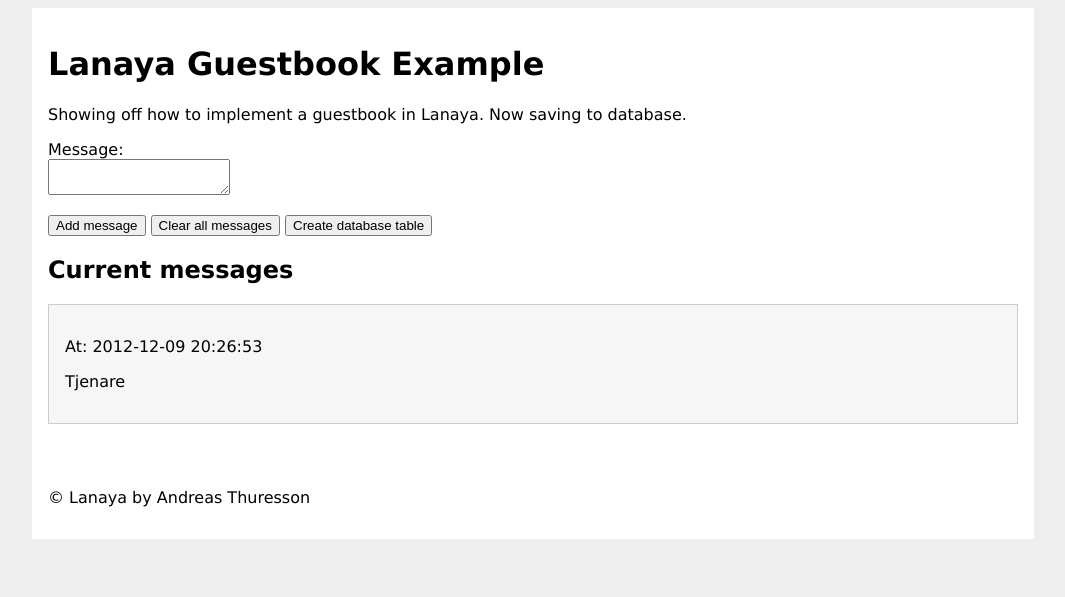
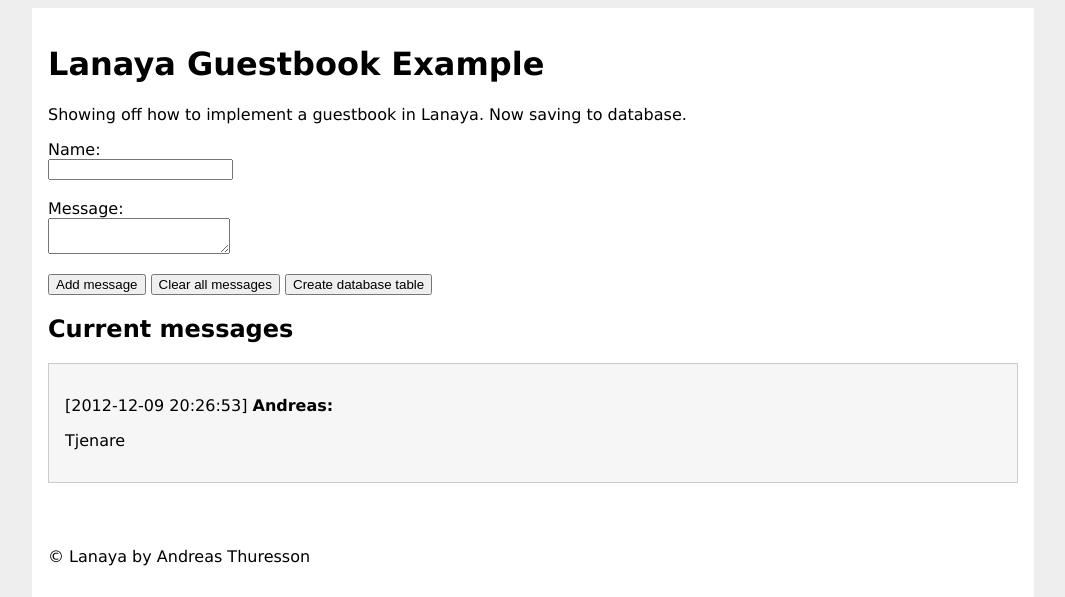
Before and after one commit to anthuz/lanaya_km3, a PHP site: a page that uses views/guestbook.php in a window 1280 px wide. Shown: the top 597 px of the page, without its empty margins (107-1172 px from the left). Run offline with PHP 8.4, Linux system fonts and the light colour scheme; data comes from the database, SQL or seed files in the repository; both versions use the stored data as it was after the commit.

Commit message:
name added

```diff
--- a/site/controllers/CCGuestbook/CCGuestbook.php
+++ b/site/controllers/CCGuestbook/CCGuestbook.php
@@ -21,7 +21,7 @@ class CCGuestbook extends CObject implements IController {
   	 * Implementing interface IController. All controllers must have an index action.
   	 */
   	public function Index() {
-  		$this->views->SetTitle('Lydia Guestbook Example');
+  		$this->views->SetTitle('Lanaya Guestbook Example');
     	$this->views->AddInclude(LANAYA_VIEWS_PATH . '/guestbook.php', array(
       		'entries'=>$this->guestbookModel->ReadAll(),
       		'form_action'=>$this->request->CreateUrl('guestbook/handler')
@@ -33,7 +33,7 @@ class CCGuestbook extends CObject implements IController {
   	 */
 	public function Handler() {
     	if(isset($_POST['doAdd'])) {
-      		$this->guestbookModel->Add(strip_tags($_POST['newEntry']));
+      		$this->guestbookModel->Add(strip_tags($_POST['name']), strip_tags($_POST['message']));
     	}
     	elseif(isset($_POST['doClear'])) {
       		$this->guestbookModel->DeleteAll();
--- a/site/models/CMGuestbook/CMGuestbook.php
+++ b/site/models/CMGuestbook/CMGuestbook.php
@@ -22,8 +22,8 @@ class CMGuestbook extends CObject implements IHasSQL {
   	 */
   	public static function SQL($key=null) {
     	$queries = array(
-      		'create table guestbook'  => "CREATE TABLE IF NOT EXISTS Guestbook (id INTEGER PRIMARY KEY, entry TEXT, created DATETIME default (datetime('now')));",
-      		'insert into guestbook'   => 'INSERT INTO Guestbook (entry) VALUES (?);',
+      		'create table guestbook'  => "CREATE TABLE IF NOT EXISTS Guestbook (id INTEGER PRIMARY KEY, name TEXT, entry TEXT, created DATETIME default (datetime('now')));",
+      		'insert into guestbook'   => 'INSERT INTO Guestbook (name,entry) VALUES (?,?);',
       		'select * from guestbook' => 'SELECT * FROM Guestbook ORDER BY id DESC;',
       		'delete from guestbook'   => 'DELETE FROM Guestbook;',
      	);
@@ -50,8 +50,8 @@ class CMGuestbook extends CObject implements IHasSQL {
   	/**
   	 * Add a new entry to the guestbook and save to database.
   	 */
-  	public function Add($entry) {
-  		$this->db->ExecuteQuery(self::SQL('insert into guestbook'), array($entry));
+  	public function Add($name, $entry) {
+  		$this->db->ExecuteQuery(self::SQL('insert into guestbook'), array($name, $entry));
     	$this->session->AddMessage('success', 'Successfully inserted new message.');
     	if($this->db->rowCount() != 1) {
       		die('Failed to insert new guestbook item into database.');
--- a/views/guestbook.php
+++ b/views/guestbook.php
@@ -5,8 +5,10 @@
 
 <form action="<?=$form_action?>" method='post'>
   	<p>
-    	<label>Message: <br/>
-    	<textarea name='newEntry'></textarea></label>
+    	<label>Name: <br/>
+    	<input type="text" name="name"></label>
+    	<br/><br/><label>Message: <br/>
+    	<textarea name='message'></textarea></label>
   	</p>
   	<p>
     	<input type='submit' name='doAdd' value='Add message' />
@@ -19,7 +21,7 @@
 
 <?php foreach($entries as $val):?>
 	<div style='background-color:#f6f6f6;border:1px solid #ccc;margin-bottom:1em;padding:1em;'>
-	  <p>At: <?=$val['created']?></p>
+	  <p>[<?=$val['created']?>] <b><?=$val['name']?>:</b></p>
 	  <p><?=$val['entry']?></p>
 	</div>
 <?php endforeach;?>
```
Also changed, not shown: site/data/.ht.sqlite.
